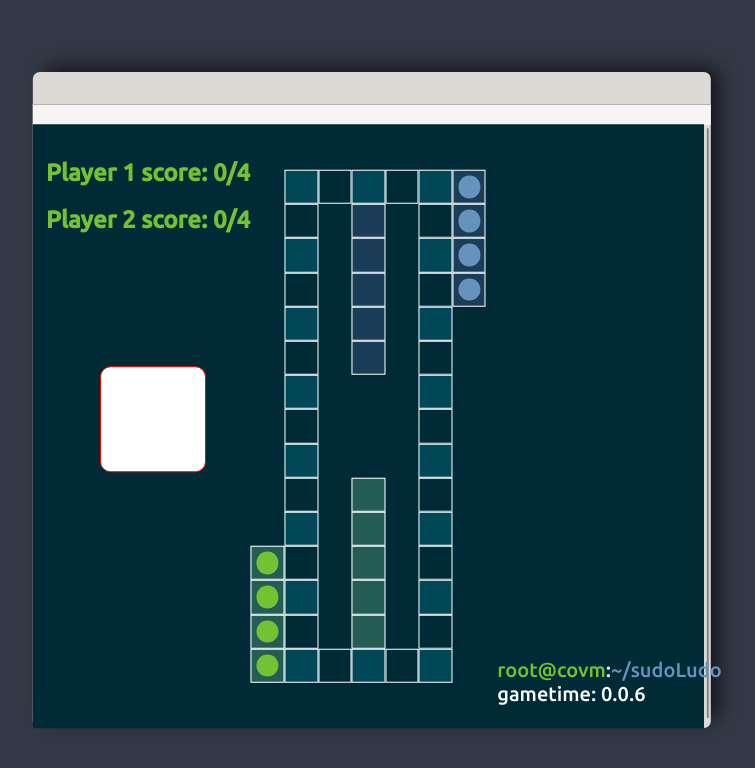
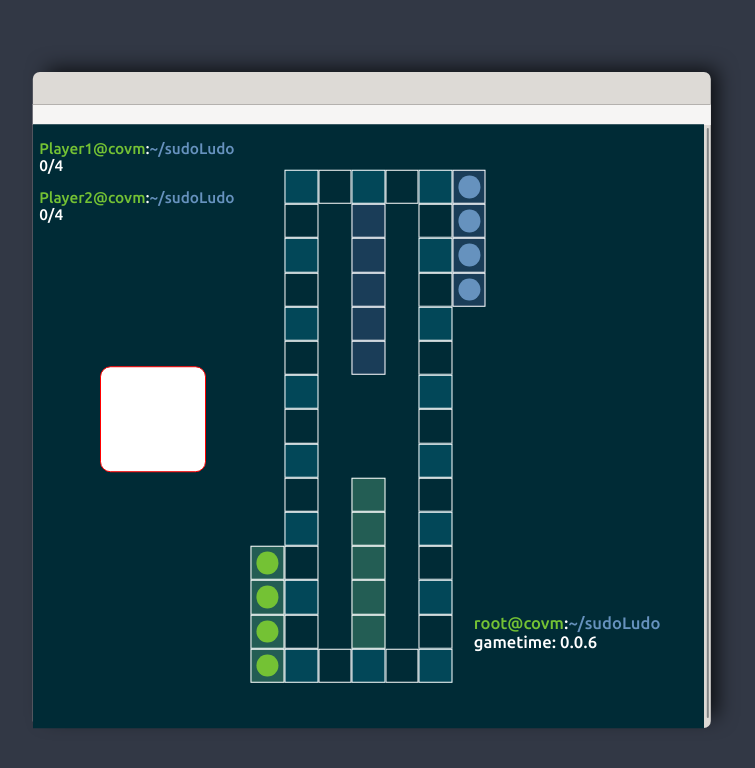
Before and after one commit to lukas-ostrovskis/sudoLudo, a web app: file public/game.html in a window 1280 px wide. Shown: the top 768 px of the page, without its empty margins (268-1023 px from the left). Run offline with its HTML, style and script files only (its server is not run), Linux system fonts and the light colour scheme.

Commit message:
Player name visuals

```diff
--- a/public/game.html
+++ b/public/game.html
@@ -83,21 +83,39 @@
 
         .timerBox {
             position: absolute;
-            top: 90%;
-            left: 80%;
-            width: 10%;
-            height: 5%;
+            top: 80%;
+            left: 65%;
+            width: 17vmax;
+            height: 7vmax;
         }
 
         .timer {
-          position: absolute;
-          top: 0%;
-          left: 50%;
-
-
           color: white;
           font-family: 'Ubuntu', sans-serif;
-          font-size: 2.5vmin;
+          font-size: 1.3vmax;
+          word-wrap: break-word;
+        }
+
+        .score {
+            position: absolute;
+            left: 1%;
+
+            width: 17vmax;
+            height: 7vmax;
+        }
+
+        #score1 {
+            font-family: 'Ubuntu', sans-serif;
+            font-size: 1.2vmax;
+            color: white;
+            word-wrap: break-word;
+        }
+
+        #score2 {
+            font-family: 'Ubuntu', sans-serif;
+            font-size: 1.2vmax;
+            color: white;
+            word-wrap: break-word;
         }
 
         @keyframes blink {
@@ -218,11 +236,11 @@
     <div class="terminal">
       <div class="whiteTab"></div>
       <div class="scrollBar"></div>
-      <div class="score">
-        <h2 id="score1">Player 1 score: 0/4</h2>
-        <h2 id="score2">Player 2 score: 0/4</h2>
-      </div>
         <div class="game">
+          <div class="score">
+            <p id="score1"><span style="color: #74c234">Player1@covm</span><span style="color: white">:</span><span style="color: #6692be">~/sudoLudo</span><br>0/4</p>
+            <p id="score2"><span style="color: #74c234">Player2@covm</span><span style="color: white">:</span><span style="color: #6692be">~/sudoLudo</span><br>0/4</p>
+          </div>
           <div class="dice" id="dice"></div>
           <div class="grid-container">
             <div class="div1"> </div>
--- a/public/styles.css
+++ b/public/styles.css
@@ -96,26 +96,3 @@
     margin-right: -50%;
     transform: translate(-50%, -50%);
   }
-
-  .timer {
-    position: absolute;
-    top: 83%;
-    left: 70%;
-    margin-right: -50%;
-    transform: translate(-50%, -50%);
-  }
-
-  .score{
-    position: absolute;
-    top: 19%;
-    left: 17%;
-    margin-right: -50%;
-    transform: translate(-50%, -50%);
-    z-index: 5;
-    color: salmon;
-
-    color: #74c234;
-    font-family: 'Ubuntu', sans-serif;
-    font-size: 2vmin;
-
-  }
```
